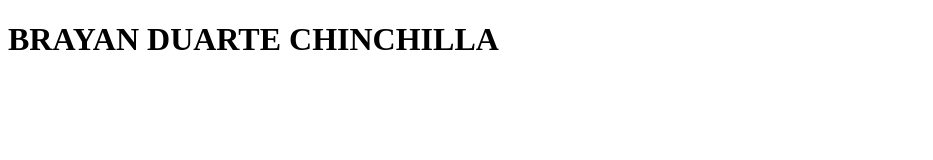
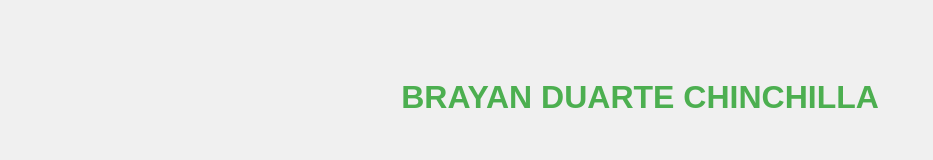
Before and after one commit to duartech-dev/primerProyecto, a plain HTML site: page index.html in a window 1280 px wide. Shown: the whole page, without its empty margins (0-933 px from the left). Drawn offline with Linux system fonts and the light colour scheme.

Commit message:
primer estilo

```diff
--- a/index.html
+++ b/index.html
@@ -4,6 +4,18 @@
     <meta charset="UTF-8">
     <meta name="viewport" content="width=device-width, initial-scale=1.0">
     <title>Document</title>
+    <style>
+        body {
+            background-color: #f0f0f0;
+            color: #333;
+            font-family: Arial, sans-serif;
+            text-align: center;
+            padding: 50px;
+        }
+        h1 {
+            color: #4CAF50;
+        }
+    </style>
 </head>
 <body>
     <h1>BRAYAN DUARTE CHINCHILLA</h1>
```
